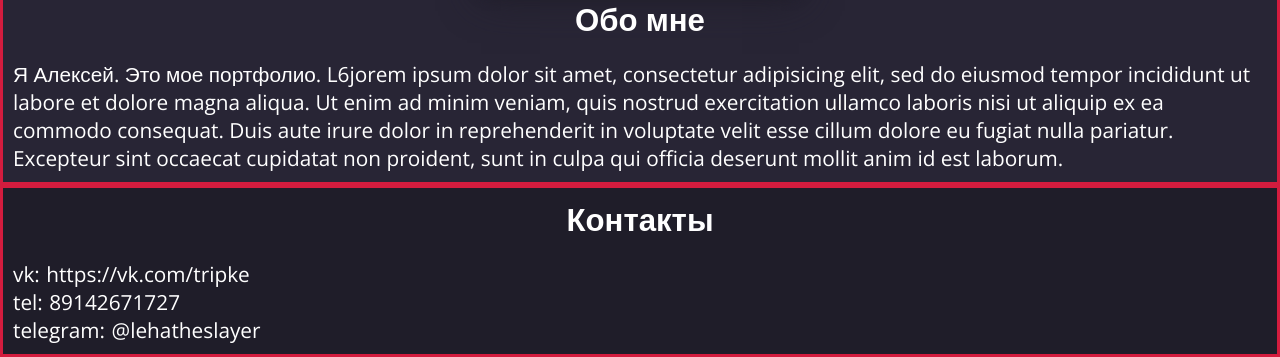
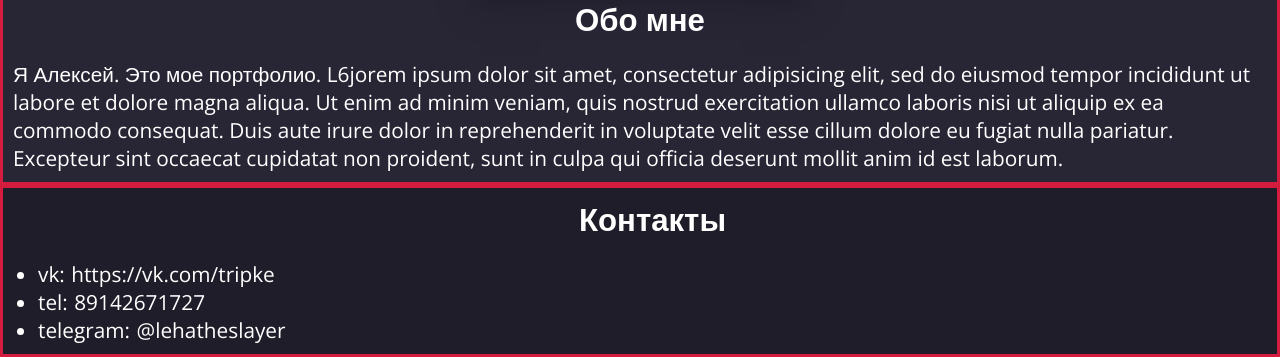
Before and after one commit to lehatheslayer/web, a plain HTML site: page index.html in a window 1280 px wide. Shown: the part 414-771 px from the top of the page. Drawn offline with nearby package versions, Linux system fonts and the light colour scheme.

Commit message:
fixed #contact

```diff
--- a/css/style.css
+++ b/css/style.css
@@ -28,6 +28,10 @@ footer {
    margin-top: 10px;
    box-shadow: 0 19px 38px #1f1d29, 0 15px 12px #1f1d29;
    margin-bottom: 10px;
+}
+
+#contact {
+   padding-left: 25px;
 }
 
 .headline {
```
